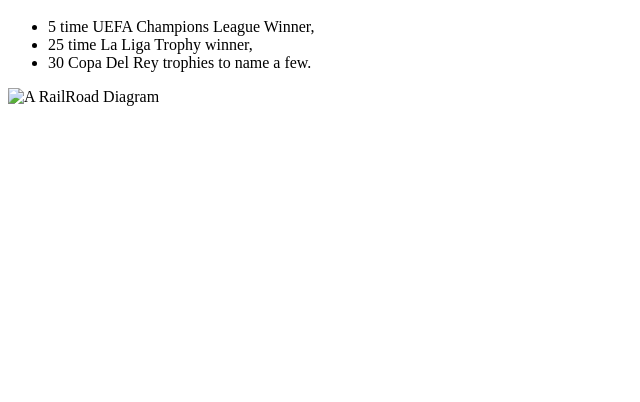
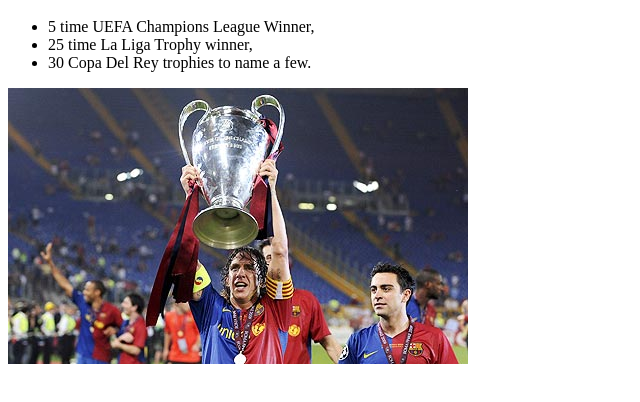
Before and after one commit to ArsenioBenitez/HW1, a plain HTML site: page accomplishments/index.html in a window 1280 px wide. Shown: the part 48-450 px from the top of the page, without its empty margins (0-640 px from the left). Drawn offline with Linux system fonts and the light colour scheme.

Commit message:
Update index.html

```diff
--- a/accomplishments/index.html
+++ b/accomplishments/index.html
@@ -7,7 +7,7 @@
     <li>25 time La Liga Trophy winner,</li>
     <li>30 Copa Del Rey trophies to name a few.</li>
   </ul>
-  <img src="lists_railroad -1.png" alt="A RailRoad Diagram" title="Lists in HTML" />
+  <img src="Barcelona celebrate champion league winner 2011.jpg" alt="celebration"  />
 </p>
 </body>
 </html>
```
